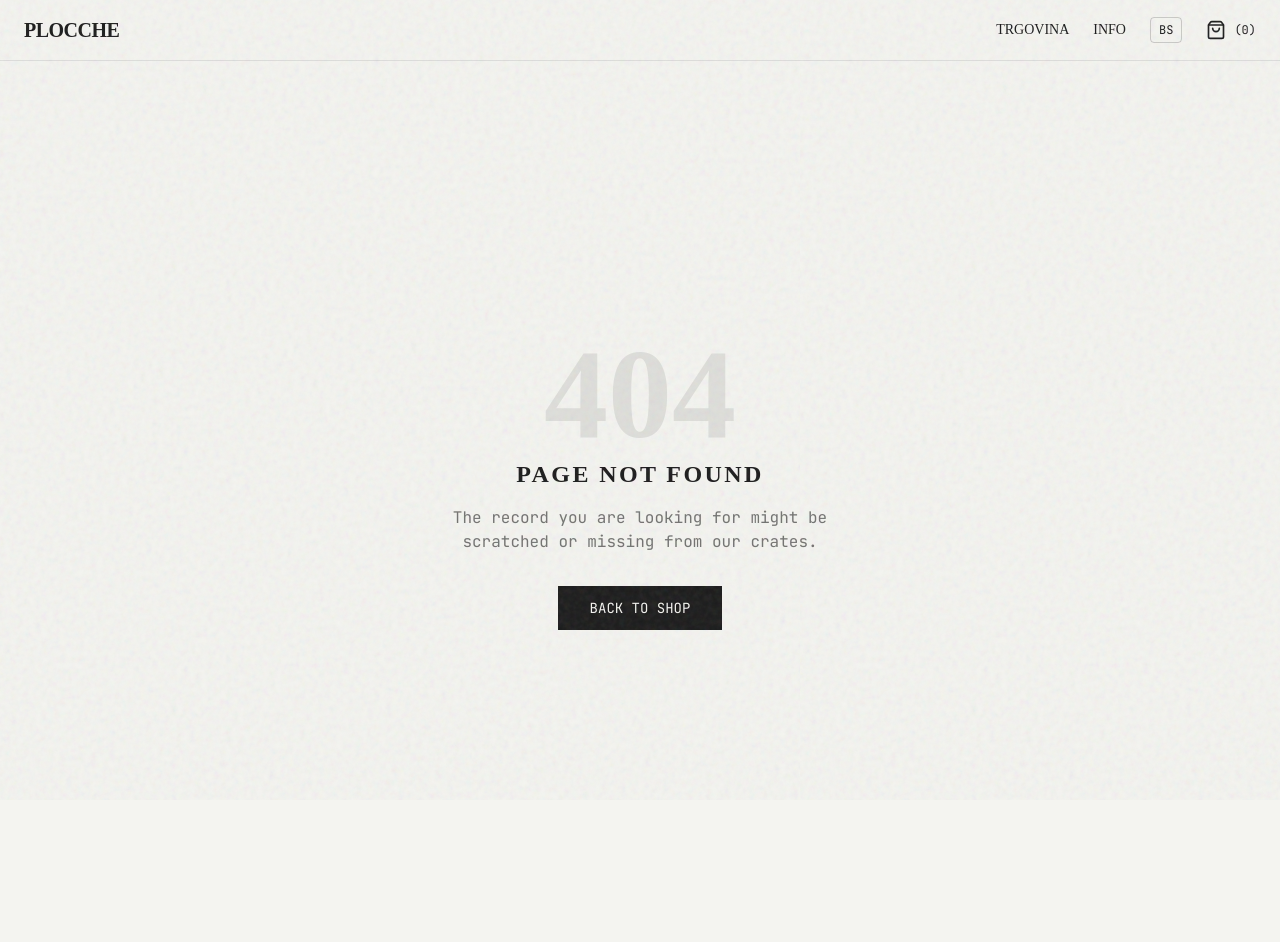
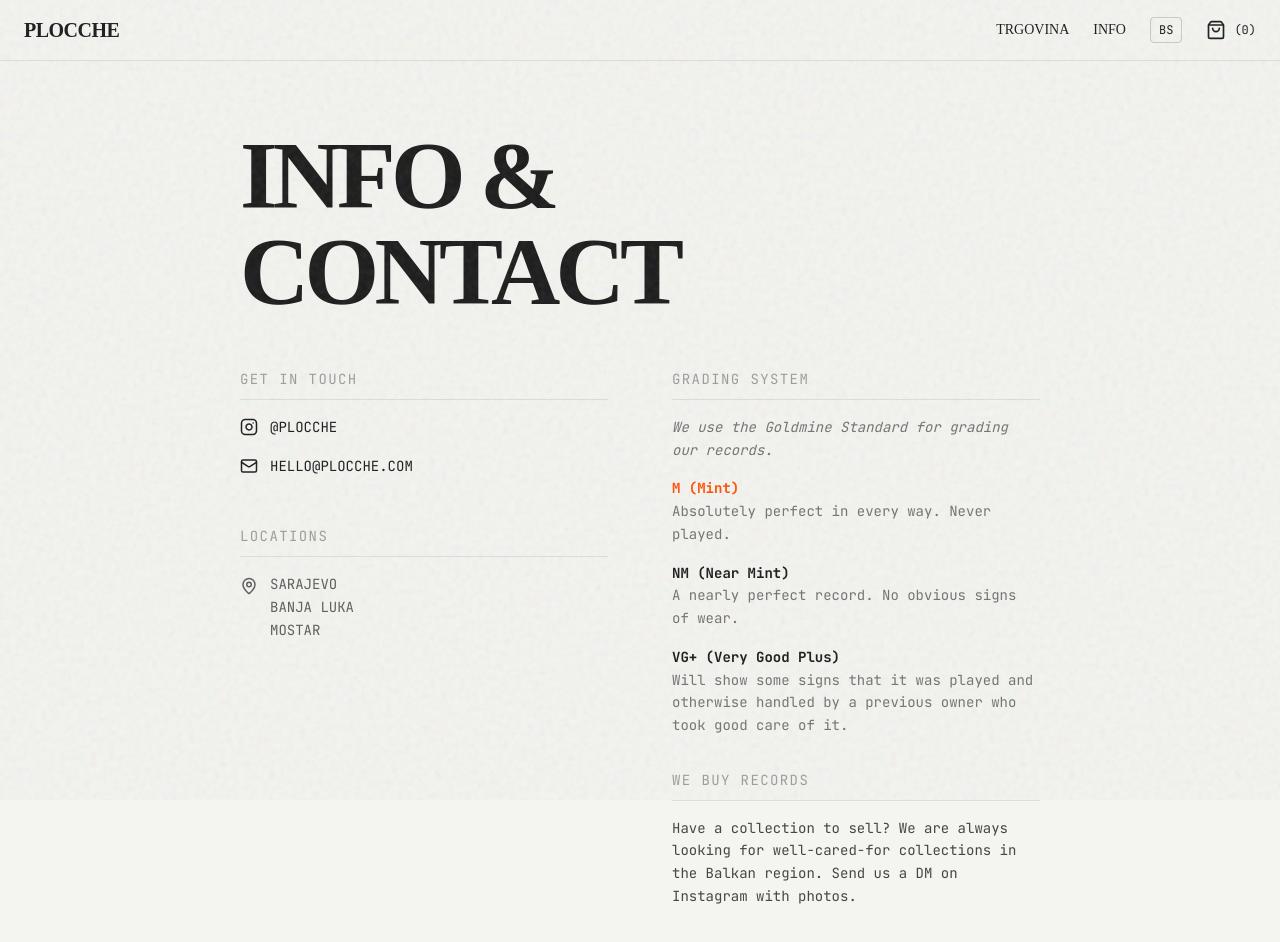
Before and after one commit to stpavle/plocche-shop, a Next.js app: page /info in a window 1280 px wide. Before the commit this address had no page. Shown: the top 942 px of the page. Before the commit the page ends 880 px from the top, so only its background shows below. Built offline with nearby package versions, Linux system fonts and the light colour scheme.

Commit message:
Add shop filters, update product schema, and add info page

```diff
--- /dev/null
+++ b/app/info/page.tsx
@@ -0,0 +1,87 @@
+import Link from "next/link";
+import { Instagram, Mail, MapPin, Disc } from "lucide-react";
+
+export default function InfoPage() {
+  return (
+    <div className="min-h-screen p-6 md:p-12 max-w-4xl mx-auto pt-32">
+
+      {/* Header */}
+      <h1 className="text-6xl md:text-8xl font-bold uppercase tracking-tighter mb-12 leading-none">
+        Info &<br/>Contact
+      </h1>
+
+      <div className="grid grid-cols-1 md:grid-cols-2 gap-16 font-mono text-sm leading-relaxed">
+
+        {/* Column 1: Contact */}
+        <div className="space-y-12">
+
+          <section>
+            <h3 className="uppercase tracking-widest text-ink/40 mb-4 border-b border-ink/10 pb-2">Get in Touch</h3>
+            <div className="flex flex-col gap-4">
+              <Link
+                href="https://instagram.com/plocche"
+                target="_blank"
+                className="flex items-center gap-3 hover:text-accent transition-colors group"
+              >
+                <Instagram size={18} />
+                <span className="uppercase group-hover:translate-x-1 transition-transform">@plocche</span>
+              </Link>
+
+              <Link
+                href="mailto:hello@plocche.com"
+                className="flex items-center gap-3 hover:text-accent transition-colors group"
+              >
+                <Mail size={18} />
+                <span className="uppercase group-hover:translate-x-1 transition-transform">hello@plocche.com</span>
+              </Link>
+            </div>
+          </section>
+
+          <section>
+            <h3 className="uppercase tracking-widest text-ink/40 mb-4 border-b border-ink/10 pb-2">Locations</h3>
+            <div className="flex items-start gap-3 text-ink/70">
+               <MapPin size={18} className="shrink-0 mt-1" />
+               <div className="uppercase">
+                 <p>Sarajevo</p>
+                 <p>Banja Luka</p>
+                 <p>Mostar</p>
+               </div>
+            </div>
+          </section>
+
+        </div>
+
+        {/* Column 2: Grading System (Crucial for Vinyl Shops) */}
+        <div className="space-y-8">
+           <section>
+             <h3 className="uppercase tracking-widest text-ink/40 mb-4 border-b border-ink/10 pb-2">Grading System</h3>
+             <p className="mb-4 text-ink/60 italic">We use the Goldmine Standard for grading our records.</p>
+
+             <ul className="space-y-4">
+               <li>
+                 <span className="font-bold text-accent">M (Mint)</span>
+                 <p className="text-ink/60">Absolutely perfect in every way. Never played.</p>
+               </li>
+               <li>
+                 <span className="font-bold text-ink">NM (Near Mint)</span>
+                 <p className="text-ink/60">A nearly perfect record. No obvious signs of wear.</p>
+               </li>
+               <li>
+                 <span className="font-bold text-ink">VG+ (Very Good Plus)</span>
+                 <p className="text-ink/60">Will show some signs that it was played and otherwise handled by a previous owner who took good care of it.</p>
+               </li>
+             </ul>
+           </section>
+
+           <section>
+              <h3 className="uppercase tracking-widest text-ink/40 mb-4 border-b border-ink/10 pb-2">We Buy Records</h3>
+              <p className="text-ink/80">
+                 Have a collection to sell? We are always looking for well-cared-for collections in the Balkan region. Send us a DM on Instagram with photos.
+              </p>
+           </section>
+        </div>
+
+      </div>
+    </div>
+  );
+}
--- a/components/ShopBrowser.tsx
+++ b/components/ShopBrowser.tsx
@@ -1,7 +1,7 @@
 "use client";
 
 import { useState } from "react";
-import { Search } from "lucide-react";
+import { Search, X } from "lucide-react";
 import ProductGrid from "./ProductGrid";
 
 interface Product {
@@ -12,66 +12,118 @@ interface Product {
   imageUrl: string;
   labelColor: string;
   slug: { current: string };
+  origin?: string; // New field
+  genre?: string;  // New field
 }
 
 export default function ShopBrowser({ products }: { products: Product[] }) {
   const [query, setQuery] = useState("");
+  const [selectedOrigin, setSelectedOrigin] = useState<string | null>(null);
+  const [selectedGenre, setSelectedGenre] = useState<string | null>(null);
 
+  // Get unique genres from products for the dropdown/list
+  const availableGenres = Array.from(new Set(products.map(p => p.genre).filter(Boolean)));
+
+  // --- FILTERING LOGIC ---
   const filteredProducts = products.filter((product) => {
     const search = query.toLowerCase();
-    return (
+    const matchesSearch =
       product.title.toLowerCase().includes(search) ||
-      product.artist.toLowerCase().includes(search)
-    );
+      product.artist.toLowerCase().includes(search);
+
+    const matchesOrigin = selectedOrigin ? product.origin === selectedOrigin : true;
+    const matchesGenre = selectedGenre ? product.genre === selectedGenre : true;
+
+    return matchesSearch && matchesOrigin && matchesGenre;
   });
 
   return (
     <div>
-      {/* --- Search Bar Section --- */}
-      <div className="mb-16 pt-12 border-b border-ink/10 pb-6 flex flex-col md:flex-row justify-between md:items-end gap-6">
+      {/* --- HEADER & CONTROLS --- */}
+      <div className="mb-12 pt-12 border-b border-ink/10 pb-8">
+
+        {/* Title & Count */}
+        <div className="flex flex-col md:flex-row justify-between md:items-end gap-6 mb-8">
           <div>
             <h1 className="text-4xl md:text-6xl font-bold uppercase tracking-tighter">
               All Records
             </h1>
             <span className="font-mono text-sm text-ink/60 uppercase">
-            {filteredProducts.length} Items Available
+              {filteredProducts.length} Items Found
             </span>
           </div>
 
-        {/* --- UPDATED CONTAINER --- */}
-        {/* We move the hover translation HERE so both children move together */}
-        <div className="relative w-full md:w-96 group transition-transform duration-300 ease-out hover:-translate-y-1">
-
+          {/* Search Bar */}
+          <div className="relative w-full md:w-80 group">
             <input
               type="text"
-            placeholder="Search Artist or Title..."
+              placeholder="SEARCH..."
               value={query}
               onChange={(e) => setQuery(e.target.value)}
-            className="
-              w-full
-              bg-paper/50 backdrop-blur-sm
-              border-2 border-ink/20
-              py-4 pl-6 pr-12
-              font-mono text-sm uppercase
-              text-ink
-              placeholder:text-ink/40
-              transition-all duration-300 ease-out
+              className="w-full bg-paper/50 border border-ink/20 py-3 pl-4 pr-10 font-mono text-sm uppercase focus:outline-none focus:border-accent transition-all placeholder:text-ink/30"
+            />
+            <div className="absolute right-3 top-1/2 -translate-y-1/2 text-ink/40 pointer-events-none">
+              <Search size={16} />
+            </div>
+          </div>
+        </div>
 
-              /* INTERACTION STATES */
-              focus:outline-none
-              focus:border-accent
-              focus:bg-paper
+        {/* --- FILTERS ROW --- */}
+        <div className="flex flex-col md:flex-row gap-8 font-mono text-xs uppercase tracking-widest">
 
-              /* SHADOW on hover (Input specific) */
-              group-hover:border-ink
-              group-hover:shadow-[8px_8px_0px_0px_rgba(26,26,26,0.1)]
-            "
-          />
+          {/* Origin Filter */}
+          <div className="flex gap-4 items-center">
+            <span className="text-ink/40">Region:</span>
+            <button
+              onClick={() => setSelectedOrigin(null)}
+              className={`${!selectedOrigin ? "text-accent border-b border-accent" : "text-ink/60 hover:text-ink"}`}
+            >
+              All
+            </button>
+            <button
+              onClick={() => setSelectedOrigin("balkan")}
+              className={`${selectedOrigin === "balkan" ? "text-accent border-b border-accent" : "text-ink/60 hover:text-ink"}`}
+            >
+              Balkan
+            </button>
+            <button
+              onClick={() => setSelectedOrigin("worldwide")}
+              className={`${selectedOrigin === "worldwide" ? "text-accent border-b border-accent" : "text-ink/60 hover:text-ink"}`}
+            >
+              Worldwide
+            </button>
+          </div>
 
-          {/* Icon - Now moves with the parent because the PARENT translates */}
-          <div className="absolute right-6 top-1/2 -translate-y-1/2 text-ink/40 pointer-events-none group-hover:text-accent transition-colors">
-            <Search size={20} />
+          {/* Genre Filter */}
+          <div className="flex gap-4 items-center flex-wrap">
+            <span className="text-ink/40">Genre:</span>
+            <button
+                onClick={() => setSelectedGenre(null)}
+                className={`${!selectedGenre ? "text-accent border-b border-accent" : "text-ink/60 hover:text-ink"}`}
+            >
+                All
+            </button>
+            {availableGenres.map(genre => (
+                <button
+                    key={genre}
+                    onClick={() => setSelectedGenre(genre as string)}
+                    className={`${selectedGenre === genre ? "text-accent border-b border-accent" : "text-ink/60 hover:text-ink"}`}
+                >
+                    {genre}
+                </button>
+            ))}
           </div>
+
+          {/* Clear Button (Only shows if filters active) */}
+          {(selectedOrigin || selectedGenre || query) && (
+            <button
+                onClick={() => { setSelectedOrigin(null); setSelectedGenre(null); setQuery(""); }}
+                className="ml-auto text-red-500 flex items-center gap-1 hover:opacity-70"
+            >
+                <X size={14} /> Clear
+            </button>
+          )}
+
         </div>
       </div>
 
@@ -79,8 +131,11 @@ export default function ShopBrowser({ products }: { products: Product[] }) {
       {filteredProducts.length > 0 ? (
         <ProductGrid products={filteredProducts} />
       ) : (
-        <div className="py-20 text-center font-mono text-ink/40 uppercase">
-          No records found for "{query}"
+        <div className="py-32 text-center font-mono text-ink/40 uppercase">
+          <p className="text-xl mb-2">No records found</p>
+          <button onClick={() => { setSelectedOrigin(null); setSelectedGenre(null); setQuery(""); }} className="text-accent underline">
+            Clear Filters
+          </button>
         </div>
       )}
     </div>
```
Also changed, not shown: app/shop/page.tsx (+5 -4 lines), schemaTypes/product.ts (+31 -0 lines). Lines whose indentation alone changed are shown as unchanged.
